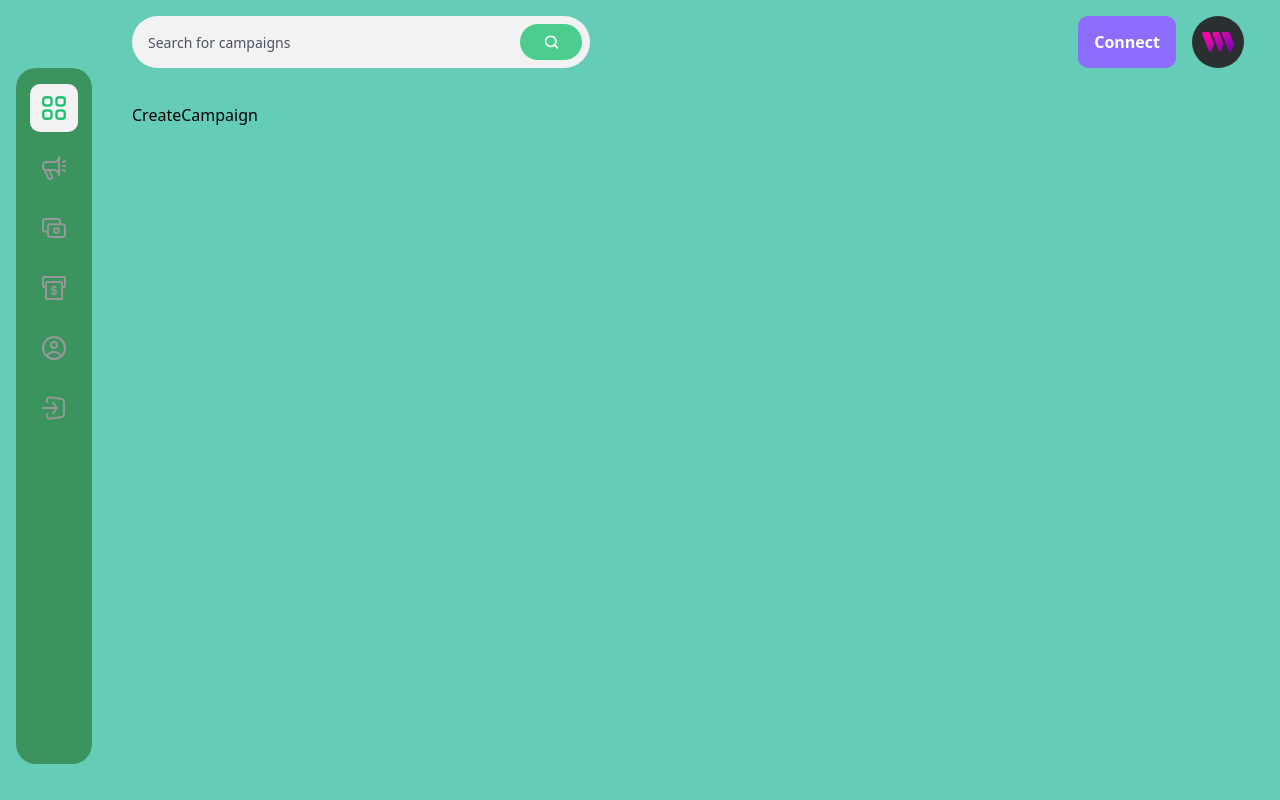
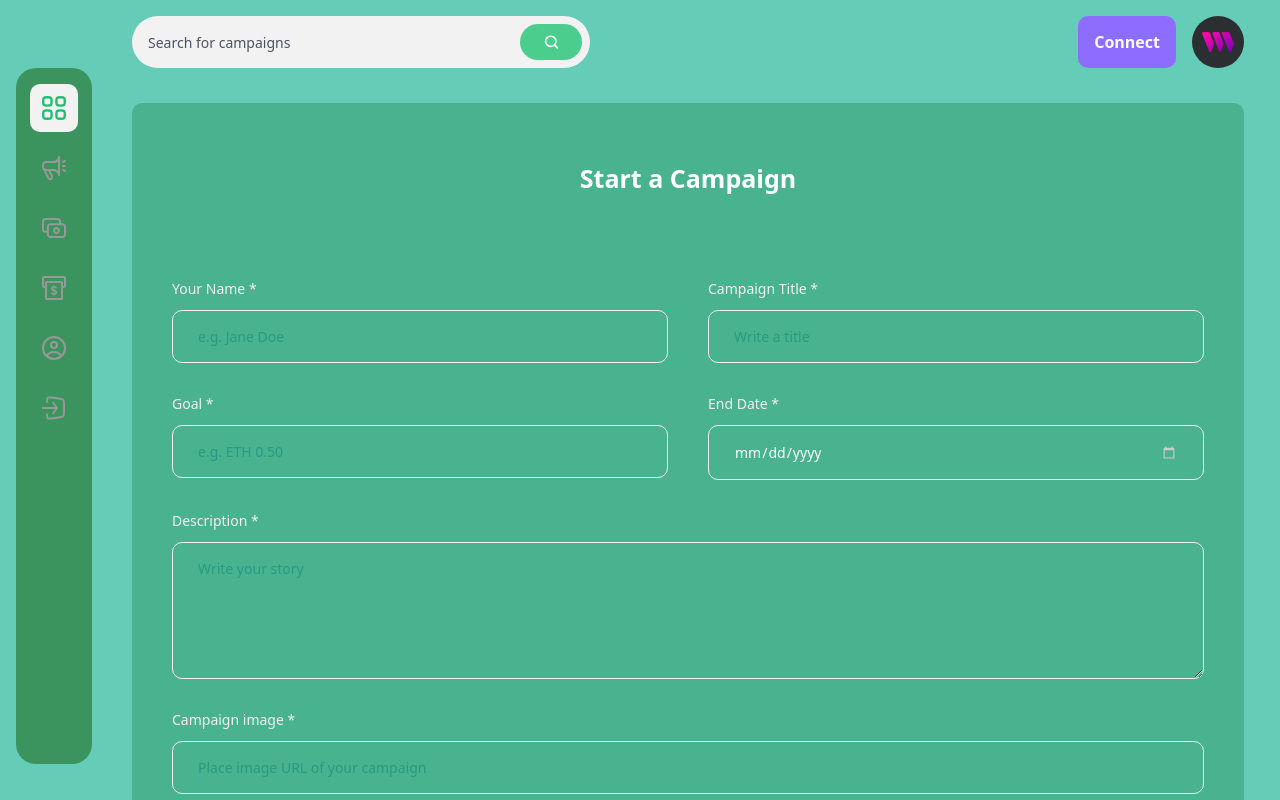
Before and after one commit to 17Melissa/crowdfunding-with-blockchain, a React (Vite) app in the folder client/: page /create-campaign in a window 1280 px wide. Shown: the top 800 px of the page. Built offline with nearby package versions, Linux system fonts and the light colour scheme; what @thirdweb-dev/react would draw is missing.

Commit message:
add create-campaign page

```diff
--- /dev/null
+++ b/client/src/components/FormField.jsx
@@ -0,0 +1,33 @@
+import React from 'react'
+
+const FormField = ({ labelName, placeholder, inputType, isTextArea, value, handleChange }) => {
+  return (
+    <label className="flex-1 w-full flex flex-col">
+      {labelName && (
+        <span className="font-epilogue font-medium text-[14px] leading-[22px] text-[#f2f2f2] mb-[10px]">{labelName}</span>
+      )}
+      {isTextArea ? (
+        <textarea
+          required
+          value={value}
+          onChange={handleChange}
+          rows={5}
+          placeholder={placeholder}
+          className="py-[15px] sm:px-[25px] px-[15px] outline-none border-[1px] border-[#f2f2f2] bg-transparent font-epilogue text-white text-[14px] placeholder:text-[#299a83] rounded-[10px] sm:min-w-[300px]"
+        />
+      ) : (
+        <input
+          required
+          value={value}
+          onChange={handleChange}
+          type={inputType}
+          step="0.1"
+          placeholder={placeholder}
+          className="py-[15px] sm:px-[25px] px-[15px] outline-none border-[1px] border-[#f2f2f2] bg-transparent font-epilogue text-white text-[14px] placeholder:text-[#299a83] rounded-[10px] sm:min-w-[300px]"
+        />
+      )}
+    </label>
+  )
+}
+
+export default FormField
--- a/client/src/components/index.js
+++ b/client/src/components/index.js
@@ -1,3 +1,4 @@
 export {default as Sidebar} from './Sidebar';
 export {default as Navbar} from './Navbar';
 export { default as CustomButton } from './CustomButton';
+export { default as FormField } from './FormField';
--- a/client/src/pages/CreateCampaign.jsx
+++ b/client/src/pages/CreateCampaign.jsx
@@ -1,8 +1,112 @@
-import React from 'react'
+import React, { useState } from 'react'
+import { useNavigate } from 'react-router-dom';
+import { ethers } from 'ethers';
+
+// import { useStateContext } from '../context';
+import { money } from '../assets';
+import { CustomButton, FormField } from '../components';
+import { checkIfImage } from '../utils';
 
 const CreateCampaign = () => {
+  const navigate = useNavigate();
+  const [isLoading, setIsLoading] = useState(false);
+  // const { createCampaign } = useStateContext();
+  const [form, setForm] = useState({
+    name: '',
+    title: '',
+    description: '',
+    goal: '',
+    deadline: '',
+    image: ''
+  });
+
+  const handleFormFieldChange = (fieldName, e) => {
+    setForm({ ...form, [fieldName]: e.target.value })
+  }
+
+  const handleSubmit = async (e) => {
+    e.preventDefault();
+
+    // checkIfImage(form.image, async (exists) => {
+    //   if(exists) {
+    //     setIsLoading(true)
+    //     await createCampaign({ ...form, goal: ethers.utils.parseUnits(form.goal, 18)})
+    //     setIsLoading(false);
+    //     navigate('/');
+    //   } else {
+    //     alert('Provide valid image URL')
+    //     setForm({ ...form, image: '' });
+    //   }
+    // })
+  }
+
   return (
-    <div>CreateCampaign</div>
+    <div className="bg-[#48b38e] flex justify-center items-center flex-col rounded-[10px] sm:p-10 p-4">
+      {isLoading && <Loader />}
+      <div className="flex justify-center items-center p-[16px] sm:min-w-[380px] ">
+        <h1 className="font-epilogue font-bold sm:text-[25px] text-[18px] leading-[38px] text-white">Start a Campaign</h1>
+      </div>
+
+      <form onSubmit={handleSubmit} className="w-full mt-[65px] flex flex-col gap-[30px]">
+        <div className="flex flex-wrap gap-[40px]">
+          <FormField
+            labelName="Your Name *"
+            placeholder="e.g. Jane Doe"
+            inputType="text"
+            value={form.name}
+            handleChange={(e) => handleFormFieldChange('name', e)}
+          />
+          <FormField
+            labelName="Campaign Title *"
+            placeholder="Write a title"
+            inputType="text"
+            value={form.title}
+            handleChange={(e) => handleFormFieldChange('title', e)}
+          />
+        </div>
+
+        <div className="flex flex-wrap gap-[40px]">
+          <FormField
+            labelName="Goal *"
+            placeholder="e.g. ETH 0.50"
+            inputType="text"
+            value={form.goal}
+            handleChange={(e) => handleFormFieldChange('goal', e)}
+          />
+          <FormField
+            labelName="End Date *"
+            placeholder="End Date"
+            inputType="date"
+            value={form.deadline}
+            handleChange={(e) => handleFormFieldChange('deadline', e)}
+          />
+        </div>
+
+        <FormField
+            labelName="Description *"
+            placeholder="Write your story"
+            isTextArea
+            value={form.description}
+            handleChange={(e) => handleFormFieldChange('description', e)}
+          />
+
+        <FormField
+            labelName="Campaign image *"
+            placeholder="Place image URL of your campaign"
+            inputType="url"
+            value={form.image}
+            handleChange={(e) => handleFormFieldChange('image', e)}
+          />
+
+          <div className="flex justify-center items-center mt-[40px]">
+            <CustomButton
+              btnType="submit"
+              title="Submit new campaign"
+              styles="bg-[#4acd8d]"
+            />
+          </div>
+      </form>
+    </div>
   )
 }
 
```
